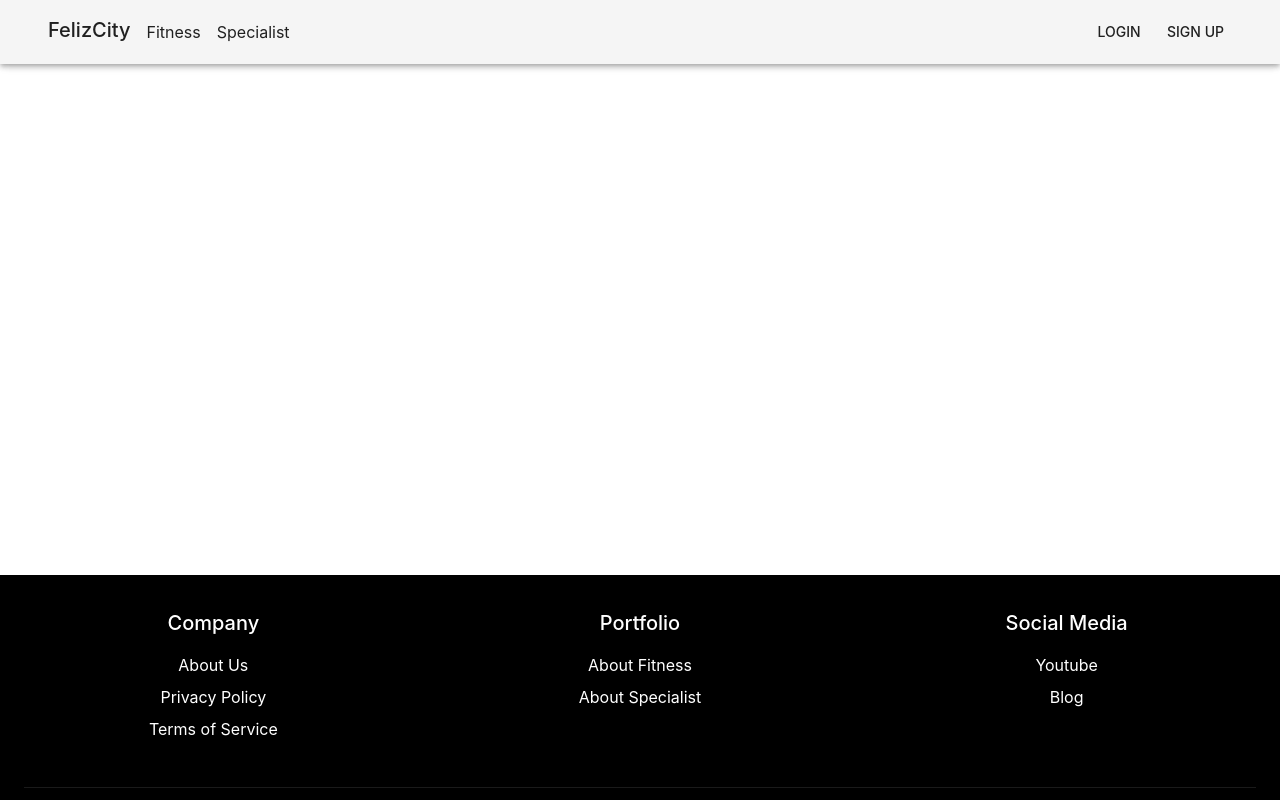
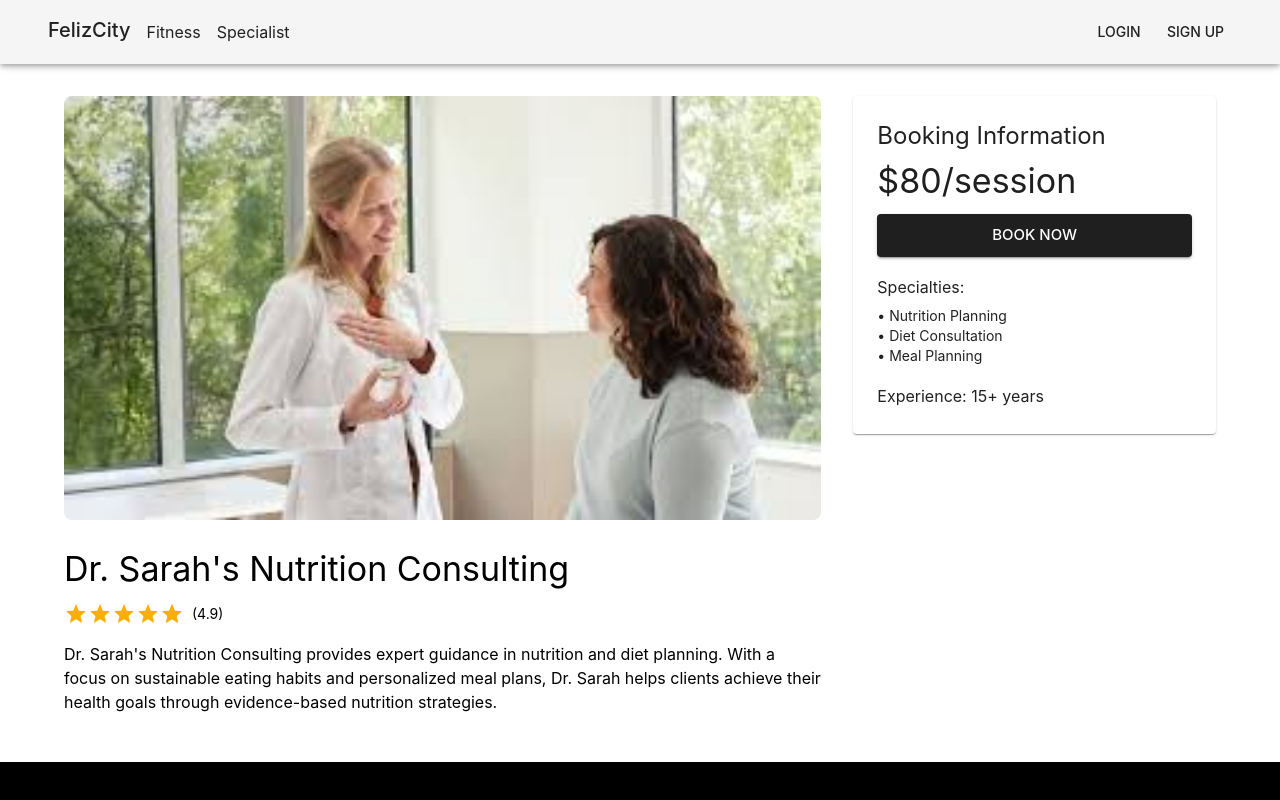
Before and after one commit to beiryu/rome, a React (Create React App) app in the folder client/: page /specialist-listing/1 in a window 1280 px wide. Shown: the top 800 px of the page. Built offline with nearby package versions, Linux system fonts and the light colour scheme.

Commit message:
feat: add Fitness and Specialist listing pages with detail views; implement ListingCard component for better UI representation

```diff
--- a/client/src/App.js
+++ b/client/src/App.js
@@ -8,13 +8,13 @@ import Hero from "./components/Hero";
 import FitnessListing from "./pages/FitnessListing";
 import SpecialistListing from "./pages/SpecialistListing";
 import FitnessDetail from "./pages/FitnessDetail";
+import SpecialistDetail from "./pages/SpecialistDetail";
 // import Login from "./pages/Login";
 // import Register from "./pages/Register";
 // import ForgotPassword from "./pages/ForgotPassword";
 // import AboutUs from "./pages/AboutUs";
 // import PrivacyPolicy from "./pages/PrivacyPolicy";
 // import TermsOfUse from "./pages/TermsOfUse";
-// import SpecialistDetail from "./pages/SpecialistDetail";
 
 const theme = createTheme({
   palette: {
@@ -57,11 +57,15 @@ const App = () => {
             <Routes>
               <Route path="/" element={<Hero />} />
               <Route path="/fitness-listing" element={<FitnessListing />} />
+              <Route path="/fitness-listing/:id" element={<FitnessDetail />} />
               <Route
                 path="/specialist-listing"
                 element={<SpecialistListing />}
               />
-              <Route path="/fitness-listing/:id" element={<FitnessDetail />} />
+              <Route
+                path="/specialist-listing/:id"
+                element={<SpecialistDetail />}
+              />
             </Routes>
             <Footer />
           </Box>
--- /dev/null
+++ b/client/src/components/ListingCard.js
@@ -0,0 +1,72 @@
+import React from "react";
+import { useNavigate } from "react-router-dom";
+import {
+  Card,
+  CardContent,
+  CardMedia,
+  Typography,
+  Rating,
+  Box,
+  Button,
+} from "@mui/material";
+
+const ListingCard = ({ listing, type }) => {
+  const navigate = useNavigate();
+
+  const handleClick = () => {
+    navigate(`/${type}-listing/${listing.id}`);
+  };
+
+  return (
+    <Card
+      sx={{
+        height: "100%",
+        display: "flex",
+        flexDirection: "column",
+        "&:hover": {
+          boxShadow: 6,
+          cursor: "pointer",
+        },
+      }}
+      onClick={handleClick}
+    >
+      <CardMedia
+        component="img"
+        height="200"
+        image={listing.image}
+        alt={listing.name}
+      />
+      <CardContent sx={{ flexGrow: 1 }}>
+        <Typography gutterBottom variant="h6" component="h2">
+          {listing.name}
+        </Typography>
+        <Typography variant="body2" color="text.secondary" sx={{ mb: 2 }}>
+          {listing.description}
+        </Typography>
+        <Box
+          sx={{
+            display: "flex",
+            justifyContent: "space-between",
+            alignItems: "center",
+            mb: 2,
+          }}
+        >
+          <Typography variant="h6" color="primary">
+            {listing.price}
+          </Typography>
+          <Rating
+            value={listing.rating}
+            precision={0.1}
+            readOnly
+            size="small"
+          />
+        </Box>
+        <Button variant="contained" color="primary" fullWidth>
+          Contact
+        </Button>
+      </CardContent>
+    </Card>
+  );
+};
+
+export default ListingCard;
--- /dev/null
+++ b/client/src/pages/FitnessDetail.js
@@ -0,0 +1,94 @@
+import React from "react";
+import { useParams } from "react-router-dom";
+import {
+  Container,
+  Grid,
+  Typography,
+  Box,
+  Paper,
+  Button,
+  Rating,
+} from "@mui/material";
+
+const FitnessDetail = () => {
+  const { id } = useParams();
+
+  const fitnessData = {
+    id,
+    name: "John's Fitness Training",
+    description: "Expert personal training for all fitness levels",
+    longDescription:
+      "John's Fitness Training is a leading provider of personal training services. With over 10 years of experience, John has helped countless individuals achieve their fitness goals. Whether you're looking to build muscle, lose weight, or improve your overall health, John's Fitness Training can help you get there.",
+    price: "$50/hour",
+    rating: 4.8,
+    image: require("../image/hero-fitness.jpeg"),
+    specialties: ["Weight Training", "HIIT", "Yoga"],
+    experience: "10+ years",
+  };
+
+  return (
+    <Container maxWidth="lg" sx={{ py: 4 }}>
+      <Grid container spacing={4}>
+        <Grid item xs={12} md={8}>
+          <Box
+            component="img"
+            src={fitnessData.image}
+            alt={fitnessData.name}
+            sx={{
+              width: "100%",
+              height: "auto",
+              borderRadius: 2,
+              mb: 3,
+            }}
+          />
+          <Typography variant="h4" component="h1" gutterBottom>
+            {fitnessData.name}
+          </Typography>
+          <Box sx={{ display: "flex", alignItems: "center", mb: 2 }}>
+            <Rating value={fitnessData.rating} precision={0.1} readOnly />
+            <Typography variant="body2" sx={{ ml: 1 }}>
+              ({fitnessData.rating})
+            </Typography>
+          </Box>
+          <Typography variant="body1" paragraph>
+            {fitnessData.longDescription}
+          </Typography>
+        </Grid>
+        <Grid item xs={12} md={4}>
+          <Paper sx={{ p: 3 }}>
+            <Typography variant="h5" gutterBottom>
+              Booking Information
+            </Typography>
+            <Typography variant="h4" color="primary" gutterBottom>
+              {fitnessData.price}
+            </Typography>
+            <Button
+              variant="contained"
+              color="primary"
+              fullWidth
+              size="large"
+              sx={{ mb: 2 }}
+            >
+              Book Now
+            </Button>
+            <Typography variant="subtitle1" gutterBottom>
+              Specialties:
+            </Typography>
+            <Box sx={{ mb: 2 }}>
+              {fitnessData.specialties.map((specialty, index) => (
+                <Typography key={index} variant="body2">
+                  • {specialty}
+                </Typography>
+              ))}
+            </Box>
+            <Typography variant="subtitle1">
+              Experience: {fitnessData.experience}
+            </Typography>
+          </Paper>
+        </Grid>
+      </Grid>
+    </Container>
+  );
+};
+
+export default FitnessDetail;
--- /dev/null
+++ b/client/src/pages/FitnessListing.js
@@ -0,0 +1,36 @@
+import React from "react";
+import { Container, Typography, Grid, Box } from "@mui/material";
+import ListingCard from "../components/ListingCard";
+
+const MOCK_FITNESS_DATA = [
+  {
+    id: 1,
+    name: "John's Fitness Training",
+    description: "Expert personal training for all fitness levels",
+    price: "$50/hour",
+    rating: 4.8,
+    image: require("../image/hero-fitness.jpeg"),
+  },
+  // Add more mock data as needed
+];
+
+const FitnessListing = () => {
+  return (
+    <Box sx={{ py: 4 }}>
+      <Container maxWidth="lg">
+        <Typography variant="h4" component="h1" sx={{ mb: 4 }}>
+          Fitness Trainers
+        </Typography>
+        <Grid container spacing={3}>
+          {MOCK_FITNESS_DATA.map((listing) => (
+            <Grid item xs={12} sm={6} md={4} key={listing.id}>
+              <ListingCard listing={listing} type="fitness" />
+            </Grid>
+          ))}
+        </Grid>
+      </Container>
+    </Box>
+  );
+};
+
+export default FitnessListing;
--- /dev/null
+++ b/client/src/pages/SpecialistDetail.js
@@ -0,0 +1,94 @@
+import React from "react";
+import { useParams } from "react-router-dom";
+import {
+  Container,
+  Grid,
+  Typography,
+  Box,
+  Paper,
+  Button,
+  Rating,
+} from "@mui/material";
+
+const SpecialistDetail = () => {
+  const { id } = useParams();
+
+  const specialistData = {
+    id,
+    name: "Dr. Sarah's Nutrition Consulting",
+    description: "Professional nutrition and diet planning",
+    longDescription:
+      "Dr. Sarah's Nutrition Consulting provides expert guidance in nutrition and diet planning. With a focus on sustainable eating habits and personalized meal plans, Dr. Sarah helps clients achieve their health goals through evidence-based nutrition strategies.",
+    price: "$80/session",
+    rating: 4.9,
+    image: require("../image/hero-specialistconsultation.jpeg"),
+    specialties: ["Nutrition Planning", "Diet Consultation", "Meal Planning"],
+    experience: "15+ years",
+  };
+
+  return (
+    <Container maxWidth="lg" sx={{ py: 4 }}>
+      <Grid container spacing={4}>
+        <Grid item xs={12} md={8}>
+          <Box
+            component="img"
+            src={specialistData.image}
+            alt={specialistData.name}
+            sx={{
+              width: "100%",
+              height: "auto",
+              borderRadius: 2,
+              mb: 3,
+            }}
+          />
+          <Typography variant="h4" component="h1" gutterBottom>
+            {specialistData.name}
+          </Typography>
+          <Box sx={{ display: "flex", alignItems: "center", mb: 2 }}>
+            <Rating value={specialistData.rating} precision={0.1} readOnly />
+            <Typography variant="body2" sx={{ ml: 1 }}>
+              ({specialistData.rating})
+            </Typography>
+          </Box>
+          <Typography variant="body1" paragraph>
+            {specialistData.longDescription}
+          </Typography>
+        </Grid>
+        <Grid item xs={12} md={4}>
+          <Paper sx={{ p: 3 }}>
+            <Typography variant="h5" gutterBottom>
+              Booking Information
+            </Typography>
+            <Typography variant="h4" color="primary" gutterBottom>
+              {specialistData.price}
+            </Typography>
+            <Button
+              variant="contained"
+              color="primary"
+              fullWidth
+              size="large"
+              sx={{ mb: 2 }}
+            >
+              Book Now
+            </Button>
+            <Typography variant="subtitle1" gutterBottom>
+              Specialties:
+            </Typography>
+            <Box sx={{ mb: 2 }}>
+              {specialistData.specialties.map((specialty, index) => (
+                <Typography key={index} variant="body2">
+                  • {specialty}
+                </Typography>
+              ))}
+            </Box>
+            <Typography variant="subtitle1">
+              Experience: {specialistData.experience}
+            </Typography>
+          </Paper>
+        </Grid>
+      </Grid>
+    </Container>
+  );
+};
+
+export default SpecialistDetail;
--- /dev/null
+++ b/client/src/pages/SpecialistListing.js
@@ -0,0 +1,36 @@
+import React from "react";
+import { Container, Typography, Grid, Box } from "@mui/material";
+import ListingCard from "../components/ListingCard";
+
+const MOCK_SPECIALIST_DATA = [
+  {
+    id: 1,
+    name: "Dr. Sarah's Nutrition Consulting",
+    description: "Professional nutrition and diet planning",
+    price: "$80/session",
+    rating: 4.9,
+    image: require("../image/hero-specialistconsultation.jpeg"),
+  },
+  // Add more mock data as needed
+];
+
+const SpecialistListing = () => {
+  return (
+    <Box sx={{ py: 4 }}>
+      <Container maxWidth="lg">
+        <Typography variant="h4" component="h1" sx={{ mb: 4 }}>
+          Health Specialists
+        </Typography>
+        <Grid container spacing={3}>
+          {MOCK_SPECIALIST_DATA.map((listing) => (
+            <Grid item xs={12} sm={6} md={4} key={listing.id}>
+              <ListingCard listing={listing} type="specialist" />
+            </Grid>
+          ))}
+        </Grid>
+      </Container>
+    </Box>
+  );
+};
+
+export default SpecialistListing;
```
